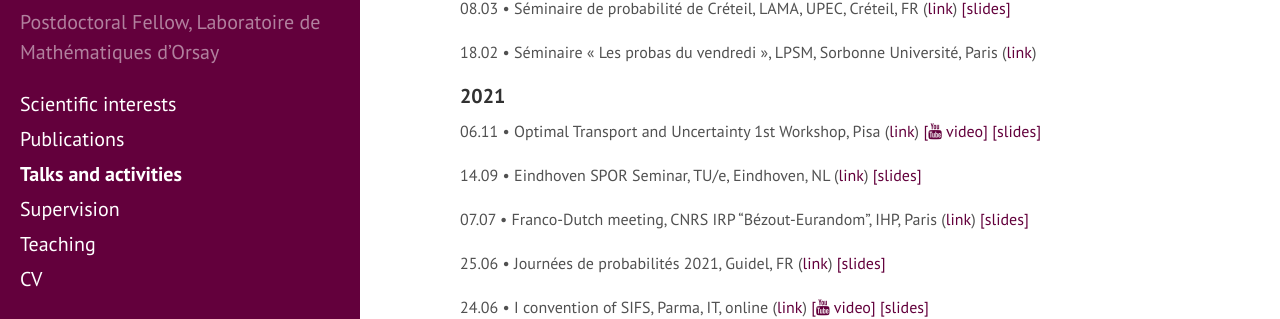
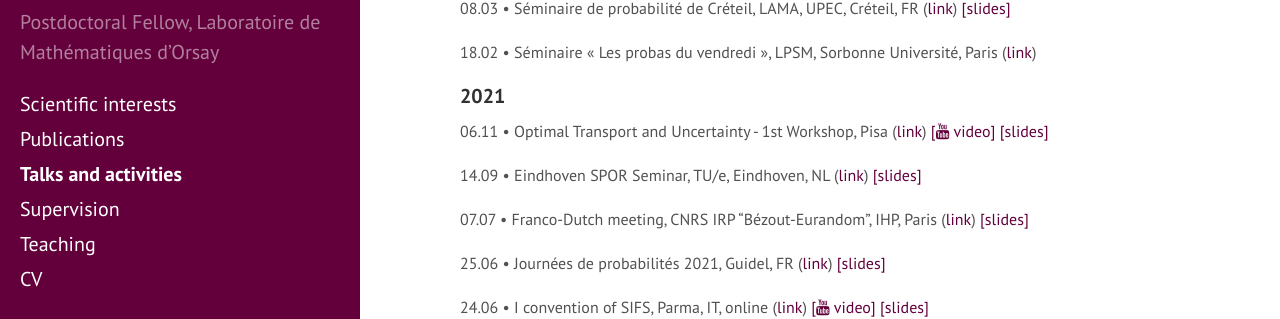
Before and after one commit to matteodachille/matteodachille.github.io, a Jekyll site: the page built from events.md, in a window 1280 px wide and 900 px high, scrolled down 408 px. Shown: the part 139-458 px from the top of the window. Built offline with Jekyll 4.4.1, drawn with Linux system fonts in a browser that asks for light colours; nearby versions of some CDN libraries; some web fonts are replaced.

Commit message:
Fixed typos

```diff
--- a/events.md
+++ b/events.md
@@ -60,7 +60,7 @@ Title: _TBA_
 #### 2021
 {: .no_toc}
 
-06.11 &#x2022; Optimal Transport and Uncertainty 1st Workshop, Pisa ([link](https://indico.cs.dm.unipi.it/event/12/){:target="_blank"}) [[<i class="fa fa-youtube fa-align-center-1x" aria-hidden="true"></i> video]](https://drive.google.com/file/d/10wfRI0MZS2UnDIAGcq3a9AQJT9DSQGwe/view){:target="_blank"} [ [slides] ]({{ site.baseurl }}downloads/ERAP_OTU_Pisa_v8_final.pdf){:target="_blank"}
+06.11 &#x2022; Optimal Transport and Uncertainty - 1st Workshop, Pisa ([link](https://indico.cs.dm.unipi.it/event/12/){:target="_blank"}) [[<i class="fa fa-youtube fa-align-center-1x" aria-hidden="true"></i> video]](https://drive.google.com/file/d/10wfRI0MZS2UnDIAGcq3a9AQJT9DSQGwe/view){:target="_blank"} [ [slides] ]({{ site.baseurl }}downloads/ERAP_OTU_Pisa_v8_final.pdf){:target="_blank"}
 {: style="font-size: 16px" }
 14.09 &#x2022; Eindhoven SPOR Seminar, TU/e, Eindhoven, NL ([link](https://www.eurandom.tue.nl/eindhoven-spor-seminar/){:target="_blank"}) [[slides]]({{ site.baseurl }}events){:target="_blank"}
 {: style="font-size: 16px" }
```
